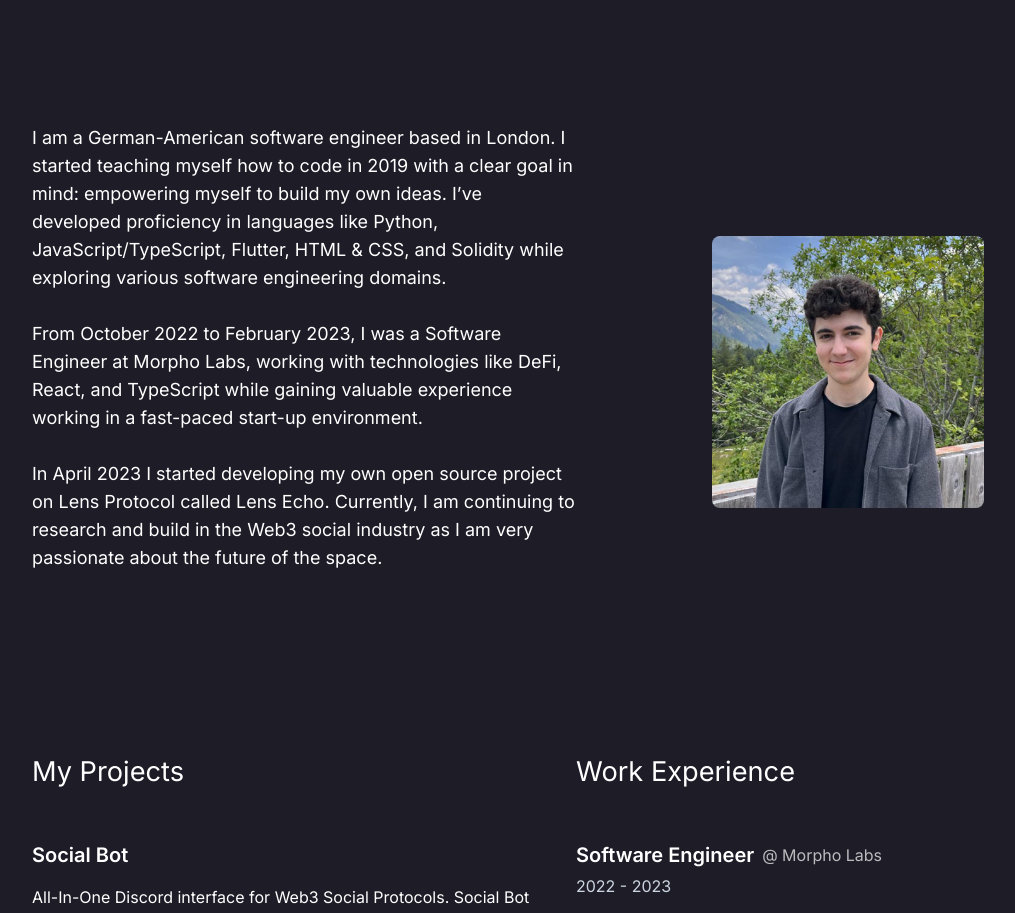
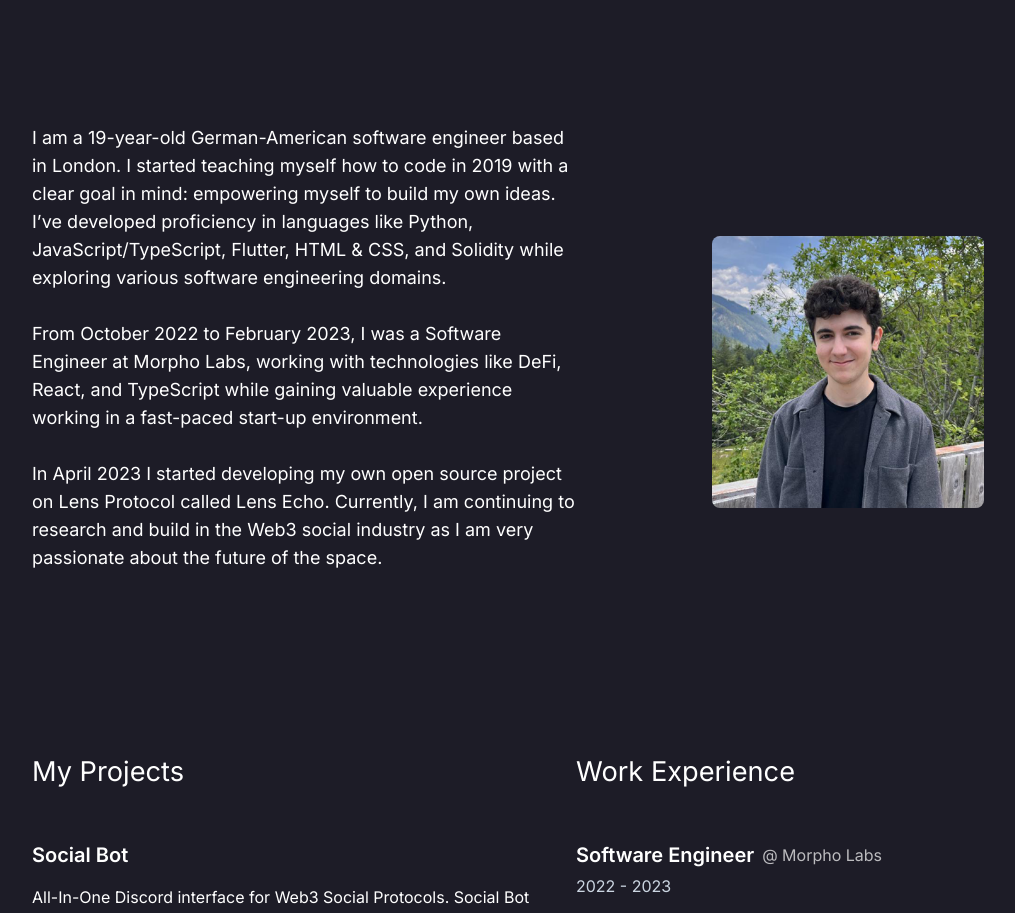
Before and after one commit to benbaessler/my-portfolio, a Next.js app: page / in a window 1280 px wide. Shown: the part 800-1713 px from the top of the page, without its empty margins (64-1079 px from the left). Built offline with nearby package versions, Linux system fonts and the light colour scheme.

Commit message:
chore: update about me

```diff
--- a/src/components/About.tsx
+++ b/src/components/About.tsx
@@ -7,7 +7,7 @@ const About = () => (
       <div className="flex flex-col py-5 lg:w-1/2 items-center text-center lg:items-start lg:text-start">
         <div className="text-lg">
           <p>
-            I am a German-American software engineer based in London. I started
+            I am a 19-year-old German-American software engineer based in London. I started
             teaching myself how to code in 2019 with a clear goal in mind:
             empowering myself to build my own ideas. I’ve developed proficiency
             in languages like Python, JavaScript/TypeScript, Flutter, HTML &
```
